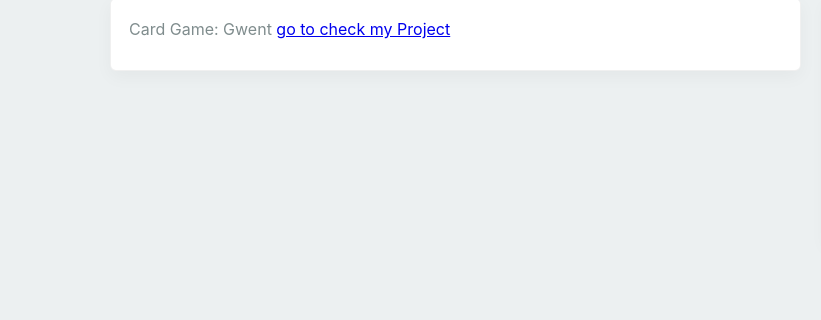
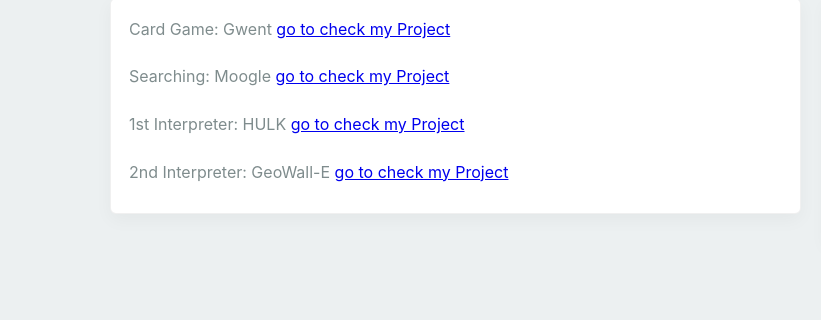
Before and after one commit to fabio2k3/dev-portafolio, a plain HTML site: page index.html in a window 1280 px wide. Shown: the part 688-1008 px from the top of the page, 0-821 px from the left. Drawn offline with Linux system fonts and the light colour scheme.

Commit message:
Agregando Proyectos en la parte dde Projects

```diff
--- a/index.html
+++ b/index.html
@@ -39,6 +39,9 @@
           <h3>Projects</h3>
           <div class="card">
             <p>Card Game: Gwent <a target="_blank" href="https://github.com/fabio2k3/Proyecto-Pro-Gwent">go to check my Project</a></p>
+            <p>Searching: Moogle <a target="_blank" href="https://github.com/fabio2k3/Moogle_LP">go to check my Project</a></p>
+            <p>1st Interpreter: HULK <a target="_blank" href="https://github.com/fabio2k3/HULK">go to check my Project</a></p>
+            <p>2nd Interpreter: GeoWall-E <a target="_blank" href="https://github.com/fabio2k3/GeoWall-E">go to check my Project</a></p>
           </div>
         </section>
 
```
